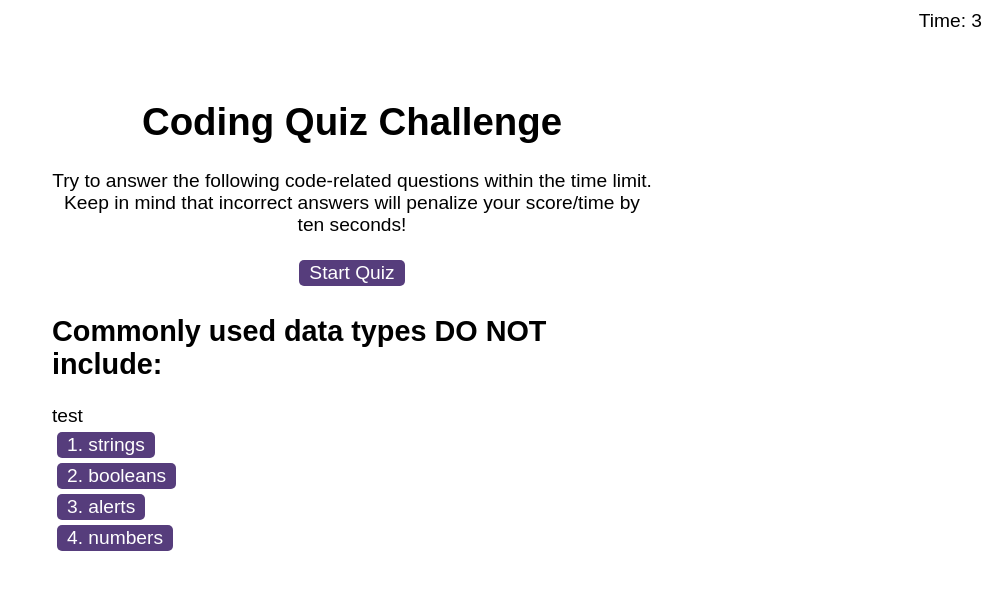
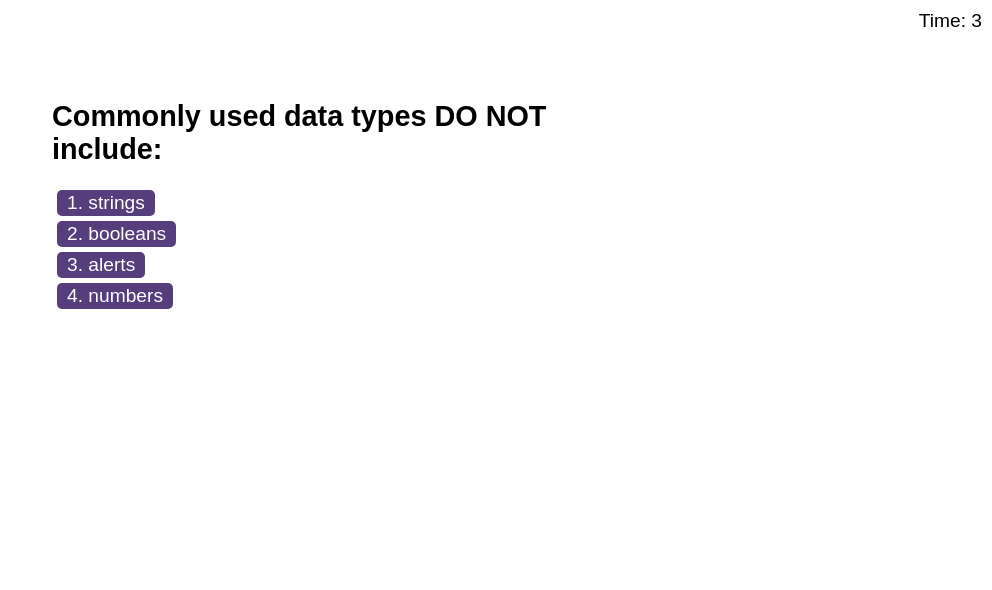
Before and after one commit to Nwinch1512/06-code-quiz, a plain HTML site: page index.html in a window 1280 px wide. Both pictures are taken after a click on the button "Start Quiz". Shown: the whole page, without its empty margins (288-1280 px from the left). Drawn offline with Linux system fonts and the light colour scheme.

Commit message:
Reset choices textContent and removed intro screen when quiz has started

```diff
--- a/assets/js/logic.js
+++ b/assets/js/logic.js
@@ -4,55 +4,37 @@
 // A start button that when clicked a timer starts and the first question appears.
 
 // Bringing in HTML as variables to use in JS
+let quizHeading = document.getElementById("start-screen");
+console.log(quizHeading);
 let startBtnEl = document.getElementById("start");
 //This is from highscores.html file
 // let highScoresEl = document.getElementById("highscores");
 let timeLeftEl = document.getElementById("time");
 let questionsDiv = document.getElementById("questions");
+let questionTitle = document.getElementById("question-title");
 let choices = document.getElementById("choices");
 let score = 0;
 let highScore = 0;
 let finalScoreSpan = document.getElementById("final-score");
-let questions = [
-  {
-    title: "Commonly used data types DO NOT include:",
-    choices: ["strings", "booleans", "alerts", "numbers"],
-    answer: "alerts",
-  },
-  {
-    title: "The condition in an if / else statement is enclosed within ____.",
-    choices: ["quotes", "curly brackets", "parentheses", "square brackets"],
-    answer: "parentheses",
-  },
-  {
-    title: "Arrays in JavaScript can be used to store ____.",
-    choices: [
-      "numbers and strings",
-      "other arrays",
-      "booleans",
-      "all of the above",
-    ],
-    answer: "all of the above",
-  },
-  {
-    title:
-      "String values must be enclosed within ____ when being assigned to variables.",
-    choices: ["commas", "curly brackets", "quotes", "parentheses"],
-    answer: "quotes",
-  },
-  {
-    title:
-      "A very useful tool used during development and debugging for printing content to the debugger is:",
-    choices: ["JavaScript", "terminal / bash", "for loops", "console.log"],
-    answer: "console.log",
-  },
-];
+let currentQuestionIndex = 0;
+
+// body.addEventListener("onload", resetPage);
+
+// function resetPage() {
+//   questionTitle = "";
+//   choices = "";
+// }
 
 // Set up a function that loops over questions array and prints question text out to console
 console.log(questions);
 console.log(questions.length);
 let text;
-startBtnEl.addEventListener("click", timerCountdown, displayQuestions);
+startBtnEl.addEventListener("click", startQuiz);
+
+function startQuiz() {
+  timerCountdown();
+  showQuestions();
+}
 
 //Trying out forEach
 // questions.forEach(myFunction);
@@ -67,8 +49,6 @@ startBtnEl.addEventListener("click", timerCountdown, displayQuestions);
 //   let { question, answer, correctAnswer } = individualQuestion;
 //   console.log(question);
 // }
-
-let questionTitle = document.getElementById("question-title");
 
 //Accessing questions from object
 let firstQuestion = questions[0];
@@ -95,15 +75,18 @@ let fourthChoices = displayChoices(questions[3]);
 console.log(fifthQuestion.title);
 let fifthChoices = displayChoices(questions[4]);
 
-questionTitle.textContent = firstQuestion.title;
 console.log(questions.length);
 
 function showQuestions() {
-  let question = questions[0];
+  choices.textContent = "";
+  quizHeading.textContent = "";
+  let question = questions[currentQuestionIndex];
+  console.log(question.title);
+  questionTitle.textContent = question.title;
   let correctAnswer = question.answer;
   for (let i = 0; i < question.choices.length; i++) {
     let choicesBtn = document.createElement("button");
-    choicesBtn.classList.add("button");
+    choicesBtn.classList.add("choices-button");
     let text = i + 1 + ". " + question.choices[i];
     choicesBtn.textContent = text;
     choicesBtn.setAttribute("index", i);
@@ -111,23 +94,48 @@ function showQuestions() {
     choices.appendChild(choicesBtn);
     console.log(correctAnswer);
   }
+}
+
+// function removeBtns(event) {
+//   questions[currentQuestionIndex].splice(event.target.getAttribute("index"), 1);
+// }
+
+// function resetQuestions(event) {
+//   let choicesBtn = documentQuerySelectorAll("choices-button");
+//   for (let i = 0; i < question.choices.length; i++) {
+//     let text = i + 1 + ". " + question.choices[i];
+//     choicesBtn.textContent = text;
+//   }
+// }
 
 function submitAnswer(event) {
+  localStorage.getItem("choicesBtn");
+  let question = questions[currentQuestionIndex];
+  let correctAnswer = question.answer;
   let answerIndex = event.target.getAttribute("index");
+  console.log(answerIndex);
   let submittedAnswer = question.choices[answerIndex];
+  let score = 0;
   console.log(submittedAnswer);
+  //Need to append message to div as per demo and play sound file
   if (submittedAnswer == correctAnswer) {
     console.log("You're correct!");
+    score += 1;
   } else {
     console.log("You're wrong!");
+    if (score > 0) score -= 1;
   }
+  console.log(score);
+  currentQuestionIndex++;
+  showQuestions();
+  return score;
 }
-  // calcScore();
-}
+// calcScore(){
+//   let score = 0;
+// };
 
 // console.log(questions.answer[0]);
 
-showQuestions();
 // function displayQuestion(questionsArr) {
 //   let firstQuestion = questions[0];
 // }
@@ -212,7 +220,7 @@ function timerCountdown() {
     } else {
       // When timeleft gets to 0, set timeleftel to empty string
       timeLeftEl = "";
-      displayScore();
+      // displayScore();
       //Use clear interval to stop timer
       clearInterval(setTimer);
       //Call displayQuestions function
@@ -228,11 +236,11 @@ function checkScore(score, highScore) {
   } else highScore = highScore;
 }
 // When the game ends, it should display their score and give the user the ability to save their initials and their score
-function displayScore() {
-  //End quiz when timer reaches zero if(timeEl===0){end game; display score, let user save initials and their score}
-  let finalScore = prompt(`Your score is ${score}!\nEnter your initials here:`);
-  console.log(finalScore);
-}
+// function displayScore() {
+//   //End quiz when timer reaches zero if(timeEl===0){end game; display score, let user save initials and their score}
+//   let finalScore = prompt(`Your score is ${score}!\nEnter your initials here:`);
+//   console.log(finalScore);
+// }
 
 // function checkAnswer() {
 //   let timeLeft = timerCountdown();
--- a/assets/js/questions.js
+++ b/assets/js/questions.js
@@ -0,0 +1,34 @@
+let questions = [
+  {
+    title: "Commonly used data types DO NOT include:",
+    choices: ["strings", "booleans", "alerts", "numbers"],
+    answer: "alerts",
+  },
+  {
+    title: "The condition in an if / else statement is enclosed within ____.",
+    choices: ["quotes", "curly brackets", "parentheses", "square brackets"],
+    answer: "parentheses",
+  },
+  {
+    title: "Arrays in JavaScript can be used to store ____.",
+    choices: [
+      "numbers and strings",
+      "other arrays",
+      "booleans",
+      "all of the above",
+    ],
+    answer: "all of the above",
+  },
+  {
+    title:
+      "String values must be enclosed within ____ when being assigned to variables.",
+    choices: ["commas", "curly brackets", "quotes", "parentheses"],
+    answer: "quotes",
+  },
+  {
+    title:
+      "A very useful tool used during development and debugging for printing content to the debugger is:",
+    choices: ["JavaScript", "terminal / bash", "for loops", "console.log"],
+    answer: "console.log",
+  },
+];
--- a/index.html
+++ b/index.html
@@ -26,8 +26,8 @@
       </div>
 
       <div id="questions" class="show">
-        <h2 id="question-title">test</h2>
-        <div id="choices" class="choices">test</div>
+        <h2 id="question-title"></h2>
+        <div id="choices" class="choices"></div>
       </div>
 
       <div id="end-screen" class="hide">
```
Lines whose indentation alone changed are shown as unchanged.
